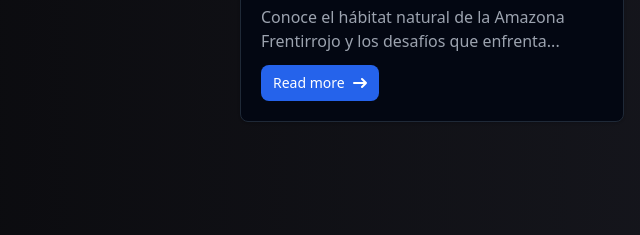
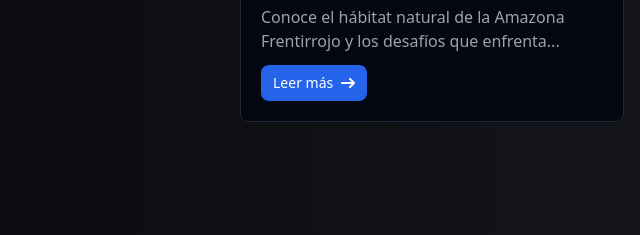
Before and after one commit to Osminalx/sustentebillity-blog, an Astro site in the folder client/: page / in a window 1280 px wide. Shown: the part 616-851 px from the top of the page, 208-848 px from the left. Built offline with nearby package versions, Linux system fonts and the light colour scheme; Astro itself is replaced by a stand-in of ours.

Commit message:
Button changed to spanish

```diff
--- a/client/src/components/Card.astro
+++ b/client/src/components/Card.astro
@@ -25,7 +25,7 @@ const { href, title, body, img } = Astro.props;
             href={href}
             class='inline-flex items-center px-3 py-2 text-sm font-medium text-center text-white rounded-lg focus:ring-4 focus:outline-none bg-blue-600 hover:bg-blue-700 focus:ring-blue-800'
         >
-            Read more
+            Leer más
             <svg
                 class='rtl:rotate-180 w-3.5 h-3.5 ms-2'
                 aria-hidden='true'
```
